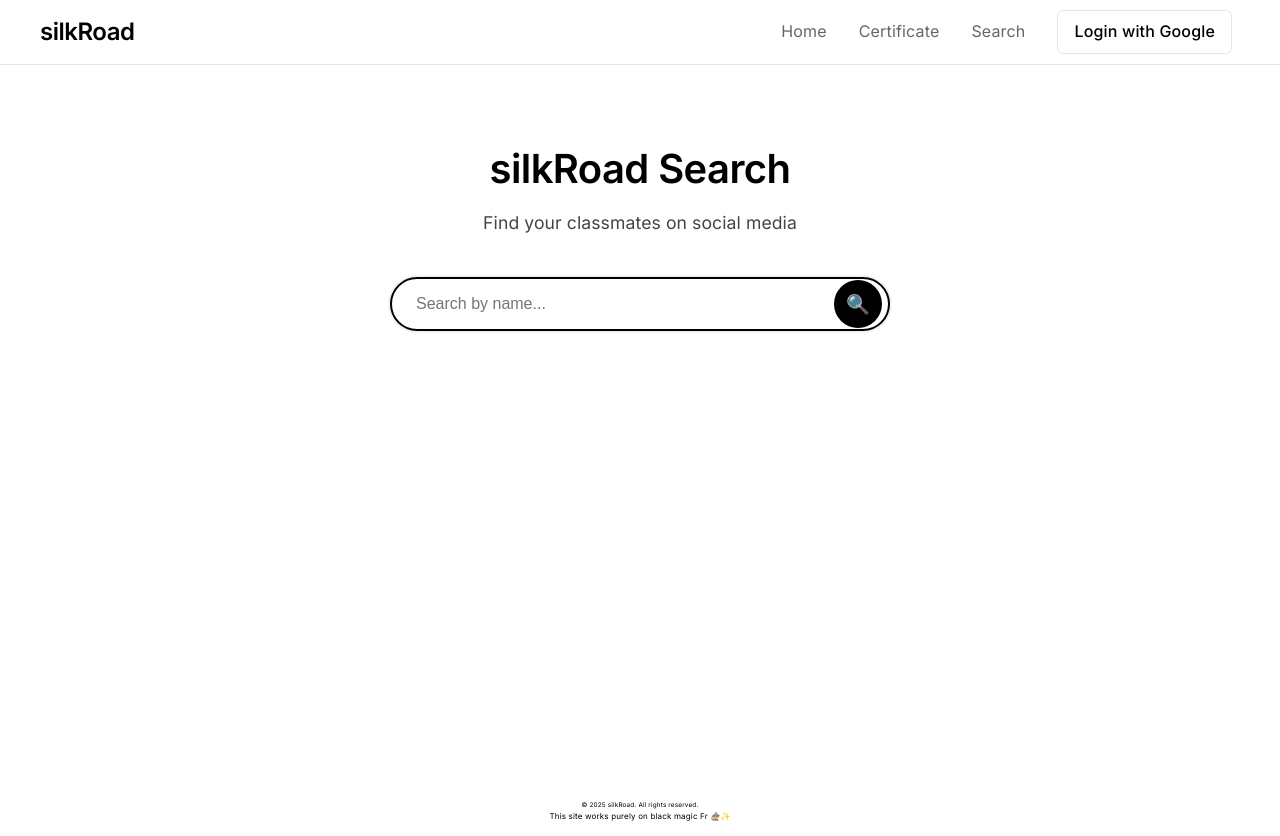
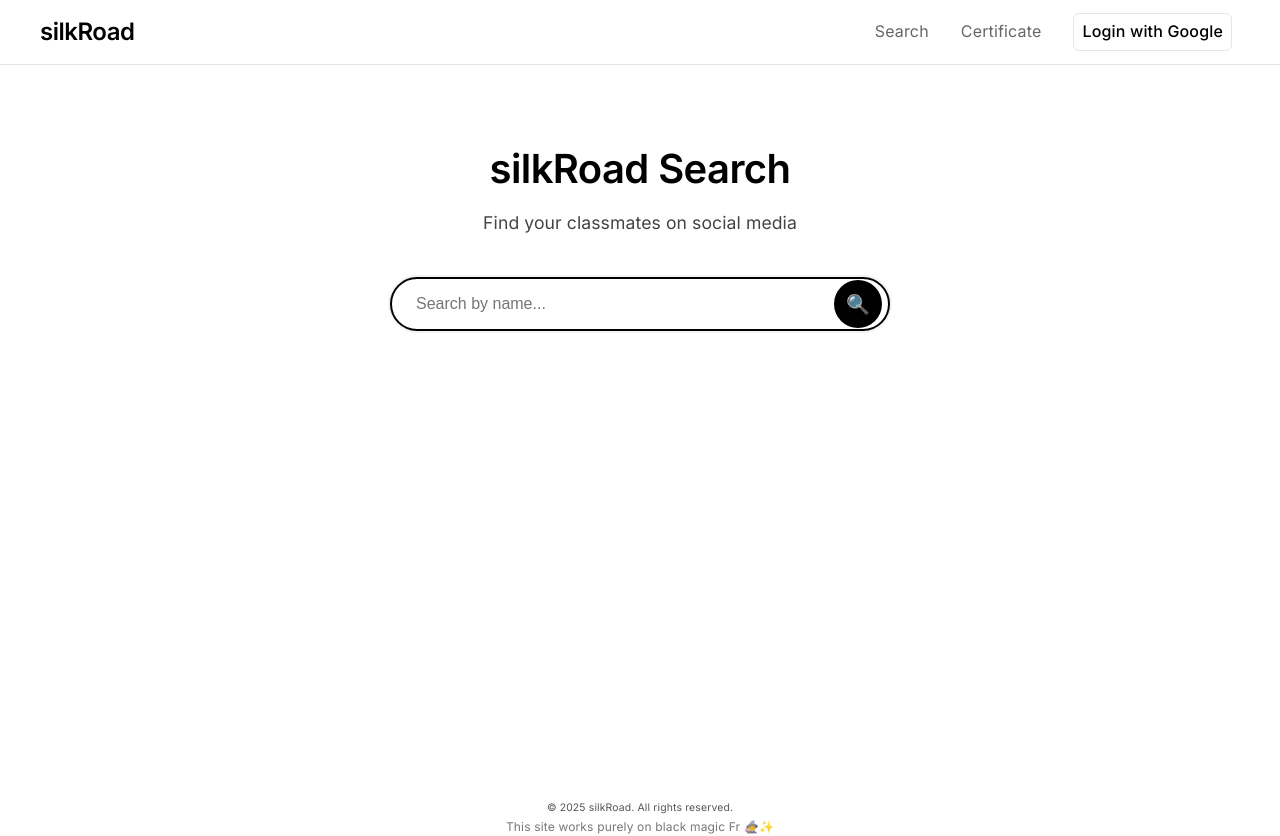
Before and after one commit to mishalshanavas/silkRoad-backend, a Django app: page /search/ in a window 1280 px wide. Run offline with Django 5.2, Linux system fonts and the light colour scheme; parts of the project's set-up code (start-up, migrations or seed data) failed here and were passed over.

Commit message:
FiX : minnor bugs

```diff
--- a/silkApi/views.py
+++ b/silkApi/views.py
@@ -9,6 +9,26 @@
 import datetime
 from .serializers import ContributeInstagramIDSerializer
 from collections import defaultdict
+
+def get_student_data(sr_no):
+    """Helper function to get student data by sr_no"""
+    try:
+        student = Student.objects.values('name',
+                                       'sr_no',
+                                       'department',
+                                       'date_of_birth',
+                                       'Instagram_id',
+                                       'father_mobile',
+                                       'opt_out',
+                                       'street',
+                                       'street2',
+                                       'district',
+                                       'contributor'
+                                       ).get(sr_no=sr_no)
+        return student, None
+    except Student.DoesNotExist:
+        return None, "Student not found"
+
 
 #<---------------------------Search API----------------------------->
 @api_view(['POST'])
@@ -57,25 +77,6 @@
         return JsonResponse({'opt_out': student.opt_out}, status=200)
     except Student.DoesNotExist:
         return HttpResponseNotFound("student not found")
-
-def get_student_data(sr_no):
-    """Helper function to get student data by sr_no"""
-    try:
-        student = Student.objects.values('name',
-                                       'sr_no',
-                                       'department',
-                                       'date_of_birth',
-                                       'Instagram_id',
-                                       'father_mobile',
-                                       'opt_out',
-                                       'street',
-                                       'street2',
-                                       'district',
-                                       'contributor'
-                                       ).get(sr_no=sr_no)
-        return student, None
-    except Student.DoesNotExist:
-        return None, "Student not found"
 
 def students_by_sr(request,sr_no):
     student_data, error_message = get_student_data(sr_no)
--- a/static/css/auth.css
+++ b/static/css/auth.css
@@ -105,7 +105,7 @@
   text-decoration: none;
   color: var(--text);
   font-weight: 500;
-  padding: 0.5rem 1rem;
+  padding: 0.3rem 0.5rem;
   border: 1px solid var(--border);
   border-radius: 6px;
   background-color: var(--bg);
@@ -113,7 +113,6 @@
 }
 
 .login-btn:hover {
-  background-color: var(--muted);
   border-color: var(--text);
 }
 
--- a/static/js/bday.js
+++ b/static/js/bday.js
@@ -98,7 +98,7 @@
     if (daysUntil === 0) {
         daysUntilDiv.appendChild(createElement('span', {
             className: 'today-celebration',
-            textContent: '🎉 TODAY! 🎉'
+            textContent: 'TODAY!'
         }));
     } else {
         daysUntilDiv.appendChild(createElement('span', {
--- a/static/js/search.js
+++ b/static/js/search.js
@@ -8,7 +8,7 @@
   loginBtn: document.getElementById("loginBtn"),
 };
 
-let currentUser = null;
+
 let debounceTimer = null;
 let currentRequest = null;
 
@@ -213,9 +213,9 @@
   let instagramSection;
   if (student.Instagram_id) {
     const isContributor =
-      currentUser &&
+      navCurrentUser &&
       student.contributor &&
-      currentUser.email === student.contributor;
+      navCurrentUser.email === student.contributor;
     instagramSection = `<div class="instagram-info">
             <a href="https://instagram.com/${student.Instagram_id.replace(
               " (Not verified)",
@@ -467,14 +467,14 @@
     zIndex: "9999",
   });
 
-  const isLoggedIn = currentUser?.email;
+  const isLoggedIn = navCurrentUser?.email;
   popup.innerHTML = `
         <div class="ig-popup-card">
             <h3>Contribute Instagram ID</h3>
             <div class="ig-popup-desc">
                 ${
                   isLoggedIn
-                    ? `Contributing as <strong>${currentUser.email}</strong>
+                    ? `Contributing as <strong>${navCurrentUser.email}</strong>
                     <p style="color:#888; font-size:0.6rem"> Your contribution will be kept anonymous 🛡️</p>`
                     : '<span> <a href="/sign_in?next=/search" style="color:#888; text-decoration:none ">Login to contribute</a></span>'
                 }
--- a/templates/base.html
+++ b/templates/base.html
@@ -17,8 +17,8 @@
     </div>
     <footer style="position: sticky; top: 100%;">
         <div class="footer-content">
-            <p style="font-size: .4rem; font-family: Inter; text-align: center;">&copy; 2025 silkRoad. All rights reserved.</p>
-            <p style="font-size: .5rem; font-family: Inter; text-align: center;">This site works purely on black magic Fr 🧙‍♀️✨</p>
+            <p style="font-size: 0.65rem; font-family: Inter, sans-serif; text-align: center; color: #555;">&copy; 2025 silkRoad. All rights reserved.</p>
+            <p style="font-size: 0.75rem; font-family: Inter, sans-serif; text-align: center; color: #777;">This site works purely on black magic Fr 🧙‍♀️✨</p>
         </div>
     </footer>
 </body>
--- a/templates/navbar.html
+++ b/templates/navbar.html
@@ -4,9 +4,8 @@
   <div class="navbar-content">
     <a href="/" class="navbar-logo">silkRoad</a>
     <ul class="navbar-links">
-      <li><a href="/">Home</a></li>
+      <li><a href="/search/">Search</a></li>
       <li><a href="/certificate/">Certificate</a></li>
-      <li><a href="/search/">Search</a></li>
     </ul>
     <div id="authLinks" class="user-profile">
       <img id="userProfilePic" class="user-dp" src="" alt="Profile" style="display: none;">
```
